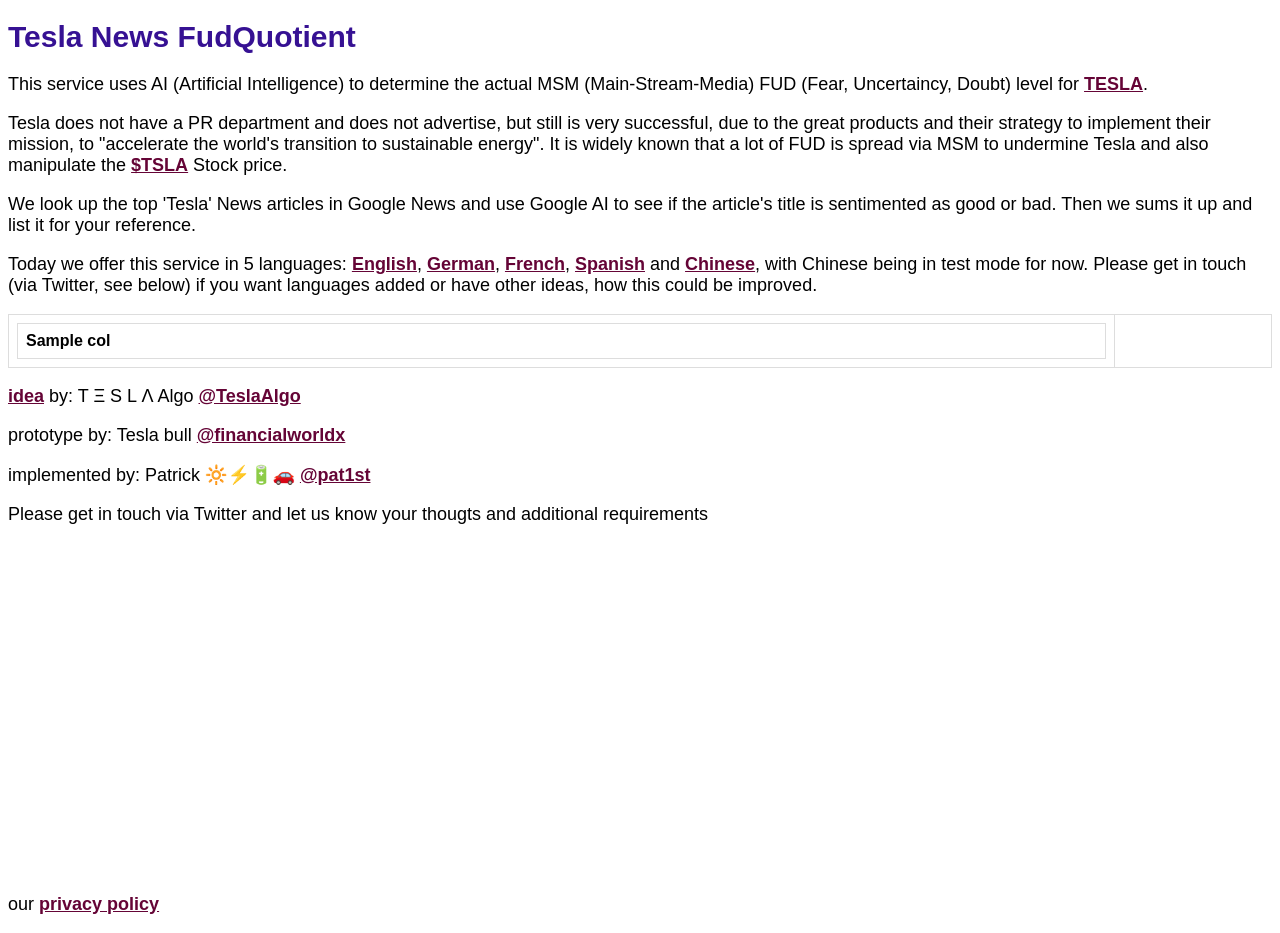
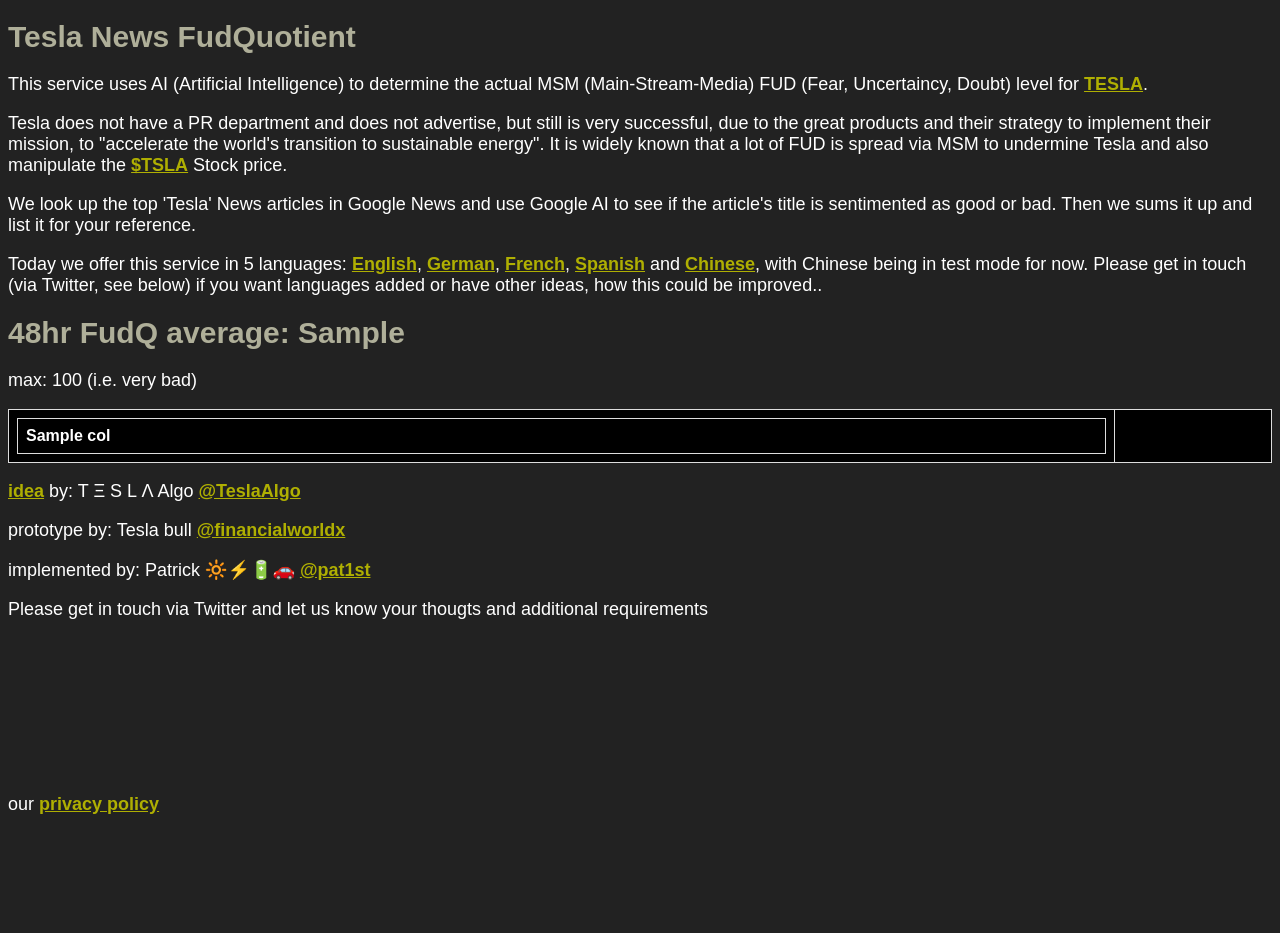
Before and after one commit to pat1st/GoodFudMeter, a Flask app: template FlaskWebApp/templates/fud.html in a window 1280 px wide. After the commit the page ends 814 px from the top, so only its background shows below. Run offline with Flask 2, Linux system fonts and the light colour scheme; the template is opened without the code that fills it: most values are stand-ins (such as "Sample title", 1, 10 or a date in 2020); lists and menus that the app fills with data are empty.

Commit message:
change layout, FudQ, Avg FudQ, Details Listing

```diff
--- a/FlaskWebApp/app.py
+++ b/FlaskWebApp/app.py
@@ -106,7 +106,7 @@ def getJSON(language, results, topic):
     return result
 
 
-def query_items(container, language = ''):
+def query_items(container, language=''):
     if language == '':
         items = list(container.query_items(
             query="SELECT top 24 c.timestamp, c.language, c.good, c.bad, c.id FROM c order by c.timestamp desc", enable_cross_partition_query=True
@@ -116,6 +116,7 @@ def query_items(container, language = ''):
             query="SELECT top 24 c.timestamp, c.language, c.good, c.bad, c.id FROM c where c.language = '" + language + "' order by c.timestamp desc", enable_cross_partition_query=True
         ))
     return items
+
 
 def query_newsdetails(container, myId):
     items = list(container.query_items(
@@ -148,33 +149,47 @@ def html_table():
         x = query_items(container, 'en')
 
     df = pd.DataFrame(x)
-    df['FudQ'] = (df['good'] + df['bad']) / (df['good'] / df['bad'])
+
+    # calculate FudQ
+    df['FudQ'] = ((df['bad']+df['good'])/4) * df['bad']
+
+    fudqavg = df['FudQ'].mean().round(1)
+
     df['FudQ'] = df['FudQ'].round(1)
     df['FudQ'] = df['FudQ'].astype(str)
     df['FudQ'] = df['FudQ'].str.replace('inf', '∞')
     df['FudQ'] = df['FudQ'].str.replace('nan', '∞')
 
-
-    return render_template('fud.html', titles=df.columns.values, row_data=list(df.values.tolist()), link_column="id", zip=zip)
+    return render_template('fud.html', titles=df.columns.values, row_data=list(df.values.tolist()), link_column="id", zip=zip, fudQAverage=fudqavg)
 
 
 @app.route('/showNewsDetails', methods=("POST", "GET"))
 def fudnews():
     id = request.args.get('id')
-    #print("##############" + str(id))
+    # print("##############" + str(id))
 
     if id:
         print('Request for fudnews details page received with id=%s' % id)
         x = query_newsdetails(container, id)
         df = pd.DataFrame(x)['news']
+
         newf = pd.DataFrame()
         for i in range(len(df)):
             newf = newf.append(df[i], ignore_index=True)
 
-        return render_template('fudNewsDetails.html', titles=newf.columns.values, row_data=list(newf.values.tolist()), link_column="url", myId=id, zip=zip)
+        newf = newf.drop(['sentiment', 'publisher', 'description'], axis=1)
+        newf['sentimentText'] = newf['sentimentText'].str.replace('good', '👍 good')
+        newf['sentimentText'] = newf['sentimentText'].str.replace('bad', '👎 bad')
+
+        # bring df in new order
+        newf = newf[['sentimentText', 'url', 'title']]
+
+        colTitles = ['Sentiment', 'Link', 'Title']
+
+        return render_template('fudNewsDetails.html', titles=colTitles, row_data=list(newf.values.tolist()), link_column="Link", title_col="Title", myId=id, zip=zip)
     else:
         print('Request for fudnews details page received with no id -- redirecting')
-        return redirect(url_for('html_table'))
+        return redirect(url_for('fud'))
 
 
 @app.route('/favicon.ico', methods=("POST", "GET"))
--- a/FlaskWebApp/static/fudstyle.css
+++ b/FlaskWebApp/static/fudstyle.css
@@ -1,21 +1,25 @@
+body {
+	background-color: #222222;
+}
+
 p {
 	font-family: arial, sans-serif;
 	font-size: 18px;
-	color: #000000;
+	color: #ffffff;
 }
 
 a {
 	font-family: arial, sans-serif;
 	font-size: 18px;
 	font-weight: bold;
-	color: #650436;
+	color: #afaf02;
 }
 
 h1 {
 	font-family: arial, sans-serif;
 	font-size: 30px;
 	font-weight: bold;
-	color: #361193;
+	color: #afaf99;
 }
 
 table {
@@ -29,8 +33,10 @@ th {
 	border: 1px solid #dddddd;
 	text-align: left;
 	padding: 8px;
+	background-color: #000000;
+	color: #ffffff;
 }
 
 tr:nth-child(even) {
-	background-color: #dddddd;
+	background-color: #222222;
 }
--- a/FlaskWebApp/templates/fud.html
+++ b/FlaskWebApp/templates/fud.html
@@ -3,8 +3,6 @@
 
 <head>
 	<link rel="stylesheet" href="{{url_for('.static', filename='fudstyle.css')}}">
-	<script async src="https://pagead2.googlesyndication.com/pagead/js/adsbygoogle.js?client=ca-pub-2687895404343958"
-		crossorigin="anonymous"></script>
 
 	<title>Fud-Parade - Tesla News</title>
 	<meta http-equiv="content-Type" content="text/html; utf-8" />
@@ -27,19 +25,14 @@
 			href="https://www.google.com/finance/quote/TSLA:NASDAQ" target="_blank">$TSLA</a> Stock price. </p>
 	<p>We look up the top 'Tesla' News articles in Google News and use Google AI to see if the article's
 		title is sentimented as good or bad. Then we sums it up and list it for your reference.</p>
-	<p>Today we offer this service in 5 languages: <a href="?language=en">English</a>, <a href="?language=de">German</a>, <a
-			href="?language=fr">French</a>, <a href="?language=es">Spanish</a> and <a href="?language=zh">Chinese</a>,
+	<p>Today we offer this service in 5 languages: <a href="?language=en">English</a>, <a
+			href="?language=de">German</a>, <a href="?language=fr">French</a>, <a href="?language=es">Spanish</a> and <a
+			href="?language=zh">Chinese</a>,
 		with Chinese being in
 		test mode for now. Please get in touch (via Twitter, see below) if you want languages added or have other ideas,
-		how this could be improved.</p>
-	<script async src="https://pagead2.googlesyndication.com/pagead/js/adsbygoogle.js?client=ca-pub-2687895404343958"
-		crossorigin="anonymous"></script>
-	<!-- FudParaDe default -->
-	<ins class="adsbygoogle" style="display:block" data-ad-client="ca-pub-2687895404343958" data-ad-slot="8206377592"
-		data-ad-format="auto" data-full-width-responsive="true"></ins>
-	<script>
-		(adsbygoogle = window.adsbygoogle || []).push({});
-	</script>
+		how this could be improved..</p>
+	<h1>48hr FudQ average: {{ fudQAverage }}</h1>
+	<p>max: 100 (i.e. very bad)</p>
 	<table>
 		<tr>
 			<td>
@@ -68,26 +61,11 @@
 				</table>
 			</td>
 			<td>
-				<script async
-					src="https://pagead2.googlesyndication.com/pagead/js/adsbygoogle.js?client=ca-pub-2687895404343958"
-					crossorigin="anonymous"></script>
-				<!-- verticalFUD -->
-				<ins class="adsbygoogle" style="display:block" data-ad-client="ca-pub-2687895404343958"
-					data-ad-slot="7022423907" data-ad-format="auto" data-full-width-responsive="true"></ins>
-				<script>
-					(adsbygoogle = window.adsbygoogle || []).push({});
-				</script>
+
 			</td>
 		</tr>
 	</table>
-	<script async src="https://pagead2.googlesyndication.com/pagead/js/adsbygoogle.js?client=ca-pub-2687895404343958"
-		crossorigin="anonymous"></script>
-	<!-- FudParaDe default -->
-	<ins class="adsbygoogle" style="display:block" data-ad-client="ca-pub-2687895404343958" data-ad-slot="8206377592"
-		data-ad-format="auto" data-full-width-responsive="true"></ins>
-	<script>
-		(adsbygoogle = window.adsbygoogle || []).push({});
-	</script>
+
 	<p></p>
 	<p><a href="https://twitter.com/TeslaAlgo/status/1626295535538786309" target="_blank">idea</a> by: T Ξ S L Λ Algo <a
 			href="https://twitter.com/TeslaAlgo" target="_blank">@TeslaAlgo</a></p>
@@ -97,34 +75,23 @@
 	<p><br></p>
 	<p><br></p>
 	<p><br>
-		<script async
-			src="https://pagead2.googlesyndication.com/pagead/js/adsbygoogle.js?client=ca-pub-2687895404343958"
-			crossorigin="anonymous"></script>
-		<!-- FudParaDe default -->
-		<ins class="adsbygoogle" style="display:block" data-ad-client="ca-pub-2687895404343958"
-			data-ad-slot="8206377592" data-ad-format="auto" data-full-width-responsive="true"></ins>
-		<script>
-			(adsbygoogle = window.adsbygoogle || []).push({});
-		</script>
-	</p>
-	<p><br></p>
-	<p><br></p>
-	<p><br></p>
-	<p><br></p>
-	<p><br>
-		<script async
-			src="https://pagead2.googlesyndication.com/pagead/js/adsbygoogle.js?client=ca-pub-2687895404343958"
-			crossorigin="anonymous"></script>
-		<!-- FudParaDe default -->
-		<ins class="adsbygoogle" style="display:block" data-ad-client="ca-pub-2687895404343958"
-			data-ad-slot="8206377592" data-ad-format="auto" data-full-width-responsive="true"></ins>
-		<script>
-			(adsbygoogle = window.adsbygoogle || []).push({});
-		</script>
+
+	</p><p>
+	<script async src="https://pagead2.googlesyndication.com/pagead/js/adsbygoogle.js?client=ca-pub-2687895404343958"
+		crossorigin="anonymous"></script>
+	<!-- FudParaDe default -->
+	<ins class="adsbygoogle" style="display:block" data-ad-client="ca-pub-2687895404343958" data-ad-slot="8206377592"
+		data-ad-format="auto" data-full-width-responsive="true"></ins>
+	<script>
+		(adsbygoogle = window.adsbygoogle || []).push({});
+	</script>
+
 	</p>
 	<p><br></p>
 	<p></p>
 	<p>our <a href="privacy.html" target="_blank">privacy policy</a></p>
 </body>
 
+
+
 </html>
```
Also changed, not shown: FlaskWebApp/templates/fudNewsDetails.html (+15 -49 lines).
